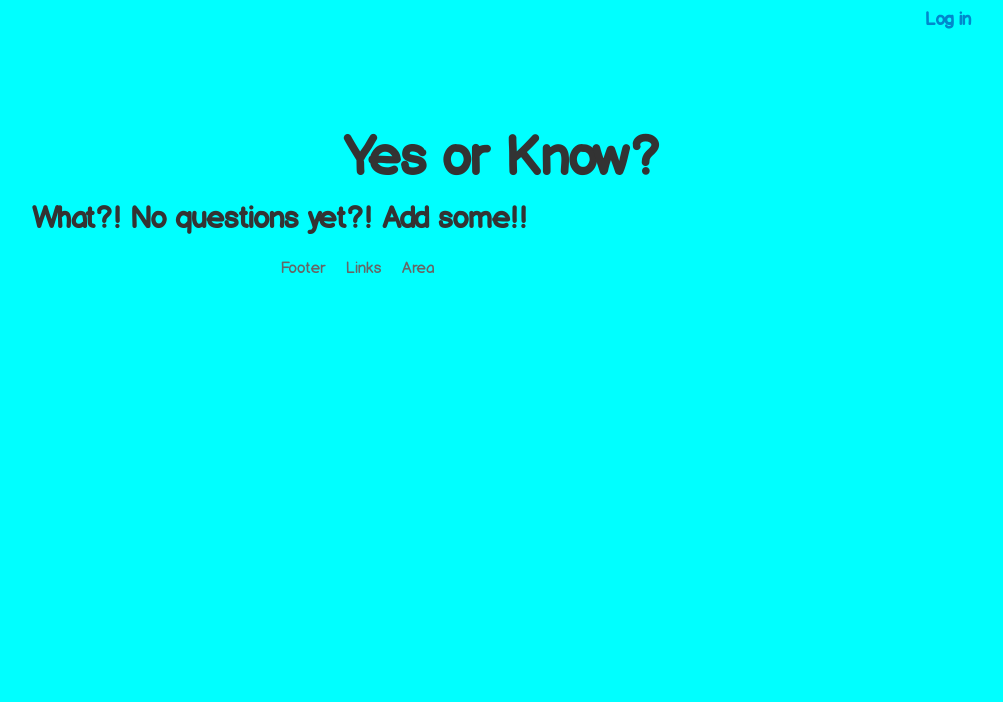
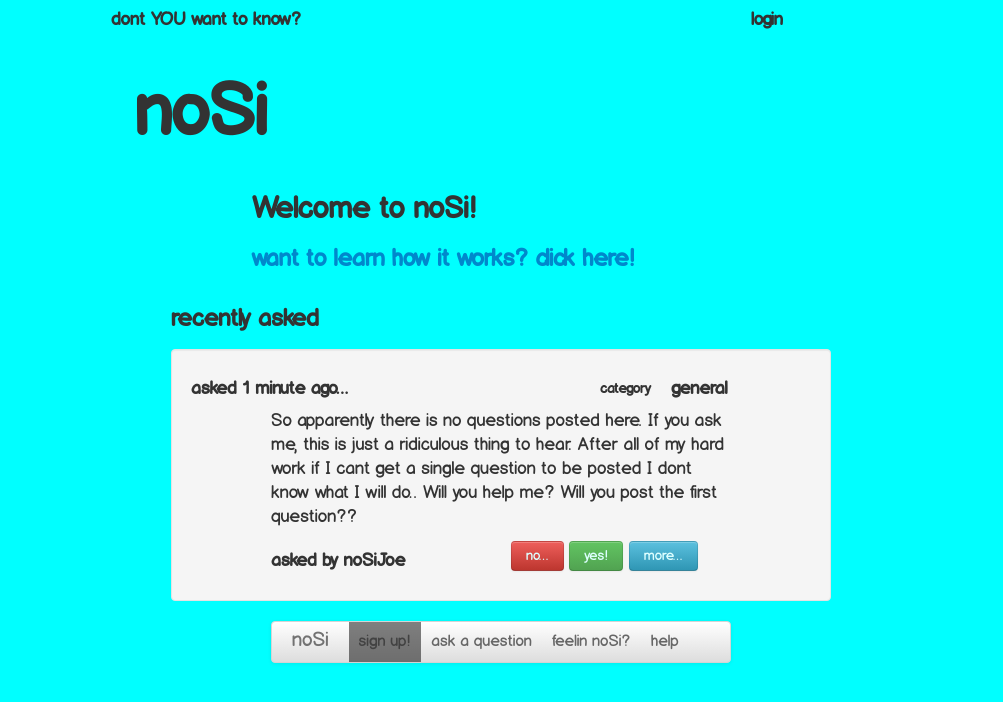
Before and after one commit to JRoszkow789/yesorknow, a Flask app: page / in a window 1280 px wide. Shown: the top 702 px of the page, without its empty margins (139-1142 px from the left). Run offline with Flask 2, Linux system fonts and the light colour scheme; data that the repository does not hold is empty; parts of the project's set-up code (start-up, migrations or seed data) failed here and were passed over.

Commit message:
updated base, home, add-q, register html page skeletons.

```diff
--- a/app.py
+++ b/app.py
@@ -193,6 +193,10 @@ def homepage():
            questions=[format_question(q) for q in query_db('''
            select * from questions order by pub_date desc''')], user=g.user)
 
+@app.route('/test')
+def test():
+    return render_template('register-main.html')
+
 
 @requires_login
 @app.route('/question/<int:question_id>', methods=['GET', 'POST'])
--- a/static/mystyle.css
+++ b/static/mystyle.css
@@ -1,39 +1,52 @@
 .logo {
-	font-size: 54px;
-	line-height: 60px;
+	font-size: 72px;
+	line-height: 78px;
+}
+
+.my-header {
+    padding: 4px;
+    margin-bottom: 3px;
+}
+
+.meta-header {
+
+}
+
+.min-margin {
+    margin-bottom: 4px;
+    padding-bottom: 0;
+}
+
+.text-center {
 	text-align: center;
 }
 
-.q-container {
-	padding-top: 24px;
-	padding-bottom: 12px;
-	text-align: center;
+.text-left {
+    text-align: left;
 }
 
-.video-intro {
-	height: 300px;
+.text-right {
+    text-align: right;
 }
 
-.center {
-	text-align: center;
+.float-right {
+    float: right;
 }
 
-.righty {
-	float: right;
+.float-left {
+    float: left;
 }
 
-.yntooltip {
-	margin-bottom: 12px;
+.auto-centered {
+    margin-left: auto;
+    margin-right: auto;
 }
 
-.inline-link {
-	display: inline;
+.add-question-text {
+    font-size: 16px;
 }
 
-.yess {
-	color: green;
+.add-question-text textarea {
+    rows: 7;
+    cols: 80;
 }
-
-.noss {
-	color: red;
-}
--- a/templates/base.html
+++ b/templates/base.html
@@ -1,7 +1,7 @@
 <!DOCTYPE html>
 <html lang="en">
 <head>
-	<title>{% block title %}Yes or Know?{% endblock %}</title>
+	<title>{% block title %}noSi{% endblock %}</title>
 	<link rel="stylesheet" type="text/css"\
 		  href="{{ url_for('static', filename='style.css') }}" />
 	<link rel="stylesheet" type="text/css" \
@@ -11,22 +11,32 @@
 <body>
 <div class="container">
 <div class="row">
-	<div class="span 4 offset8 righty">
-		<h4 >
+    <div class="span8 offset1">
+    <ul class="unstyled">
+    {% for msg in get_flashed_messages() %}
+        <li><h4 class="min-margin">{{ msg }} | </h4></li>
+    {% else %}
+        <li><h4 class="min-margin">dont YOU want to know?</h4></li>
+    {% endfor %}
+    </ul>
+    </div>
+
+	<div class="span 3">
 		{% if not session.user_id %}
-			<a href="{{ url_for('login') }}">Log in</a>
+			<a class="user-login" href="{{ url_for('login') }}">
+                <h4 class="min-margin">login</h4></a>
 		{% else %}
-			<a href="{{ url_for('logout') }}">Logout</a>
+			<a class="user-login" href="{{ url_for('logout') }}">
+                <h4 class="min-margin">logout</h4></a>
 		{% endif %}
-		</h4>
 	</div>
 </div>
 
 <!-- Header area. -->
-<div class="row page-header">
-	<div class="span8 offset2">
+<div class="row page-header my-header">
+	<div class="span6 offset1">
         <a href="{{ url_for('homepage') }}">
-            <h1 class="logo">{{ header }}</h1>
+            <h1 class="logo">noSi</h1>
         </a>
     </div>
 </div>
@@ -42,18 +52,31 @@
 </div>
 
 <!-- Main Body/Content area. -->
-{% block content %}{% endblock %}
+<div class="row">
+    {% block content %}Content area{% endblock %}
+</div>
 
 <!-- Footer Area -->
 <div class="row">
-	<div class="span6 offset3 navbar center">
-		<ul class="nav">
-			<li><a href="#">Footer</a></li>
-			<li><a href="#">Links</a></li>
-			<li><a href="#">Area</a></li>
-		</ul>
-	</div>
+<div class="span6 offset3">
+<div class="navbar">
+    <div class="navbar-inner">
+        <a class="brand" href="{{ url_for('homepage') }}">noSi</a>
+        <ul class="nav">
+            <li class="active"><a href="#">sign up!</a></li>
+            <li><a href="#">ask a question</a></li>
+            <li><a href="#">feelin noSi?</a></li>
+            <li><a href="#">help</a></li>
+        </ul>
+    </div>
 </div>
 </div>
+</div>
+<!-- End Container -->
+</div>
+
+<!-- Load scripts at the end for faster page rendering. -->
+<script src="http://code.jquery.com/jquery-latest.js"></script>
+<script src="{{ url_for('static', filename='js/bootstrap.min.js') }}"></script>
 </body>
 </html>
--- a/templates/index.html
+++ b/templates/index.html
@@ -1,16 +1,87 @@
 {% extends "base.html" %}
 {% block title %}Yes or Know Home{% endblock %}
-{% block header %}Yes or Know?{% endblock %}
 {% block content %}
-    <a href="{{ url_for('homepage') }}">
-        <h1 class="logo">Yes or Know?</h1></a>
-    {% for question in questions %}
-        <div class="well">
-            <p class="lead">Published: {{ question.asked }} ago</p>
-            <h3 class="center">{{ question.category }}</h3>
-            <p>{{ question.text }}</p>
-        </div>
-    {% else %}
-        <h2>What?! No questions yet?! Add some!!</h2>
-    {% endfor %}
+<!-- Individual page's header -->
+<div class="row">
+    <div class="span6 offset3">
+        <h2 class="center">Welcome to noSi!</h2>
+        <h3 class="center">
+            <a href="{{ url_for('homepage') }}">
+                want to learn how it works? click here!</a></h3>
+    </div>
+</div>
+
+<!-- Page body pre-header. -->
+<div class="row">
+    <div class="span4 offset2">
+        <h3>recently asked</h3>
+    </div>
+</div>
+
+<!-- Page main body area. Holds recent question list. -->
+<div class="row">
+    <div class="span8 offset2 well">
+        {% for q in questions %}
+            <div class="row">
+                <!-- Individual question header area. -->
+                <div class="span3"><h4>asked {{ q.asked }} ago...</h4></div>
+                <div class="span3 offset2 text-right">
+                    <h5>category</h5><h4>{{ q.category }}</h4>
+                </div>
+            </div>
+
+            <div class="row">
+                <!-- Main text area for question body. -->
+                <div class="span6 offset1">
+                    <p class="lead">{{ q.text }}</p>
+                </div>
+            </div>
+
+            <div class="row">
+                <!-- Question footer area. Contains most info, and the form -->
+                <div class="span3 offset1">
+                    <h4>asked by {{ q.author }}</h4>
+                </div>
+                <div class="span4">
+                    <button class="btn btn-danger" value="no...">no...</button>
+                    <button class="btn btn-success" value="yes!">yes!</button>
+                    <button class="btn btn-info"value="more...">more...</button>
+                </div>
+            </div>
+            <hr />
+        {% else %}
+            <!-- Currently no questions, post a standard response. -->
+            <div class="row">
+                <!-- Individual question header area. -->
+                <div class="span3"><h4>asked 1 minute ago...</h4></div>
+                <div class="span2 offset1 text-right"><h5>category</h5></div>
+                <div class="span2 text-left"><h4>general</h4></div>
+            </div>
+
+            <div class="row">
+                <!-- Main text area for question body. -->
+                <div class="span6 offset1">
+                    <p class="lead">So apparently there is no questions posted
+                        here. If you ask me, this is just a ridiculous thing
+                        to hear. After all of my hard work if I cant get a
+                        single question to be posted I dont know what I will
+                        do.. Will you help me? Will you post the first
+                        question??</p>
+                </div>
+            </div>
+
+            <div class="row">
+                <!-- Question footer area. Contains most info, and the form -->
+                <div class="span3 offset1">
+                    <h4>asked by noSiJoe</h4>
+                </div>
+                <div class="span4">
+                    <button class="btn btn-danger" value="no...">no...</button>
+                    <button class="btn btn-success" value="yes!">yes!</button>
+                    <button class="btn btn-info"value="more...">more...</button>
+                </div>
+            </div>
+        {% endfor %}
+    </div>
+</div>
 {% endblock %}
```
Also changed, not shown: templates/add-question.html (+57 -3 lines), templates/register-main.html (added, +82 -0 lines), static/js/bootstrap.min.js (added).
